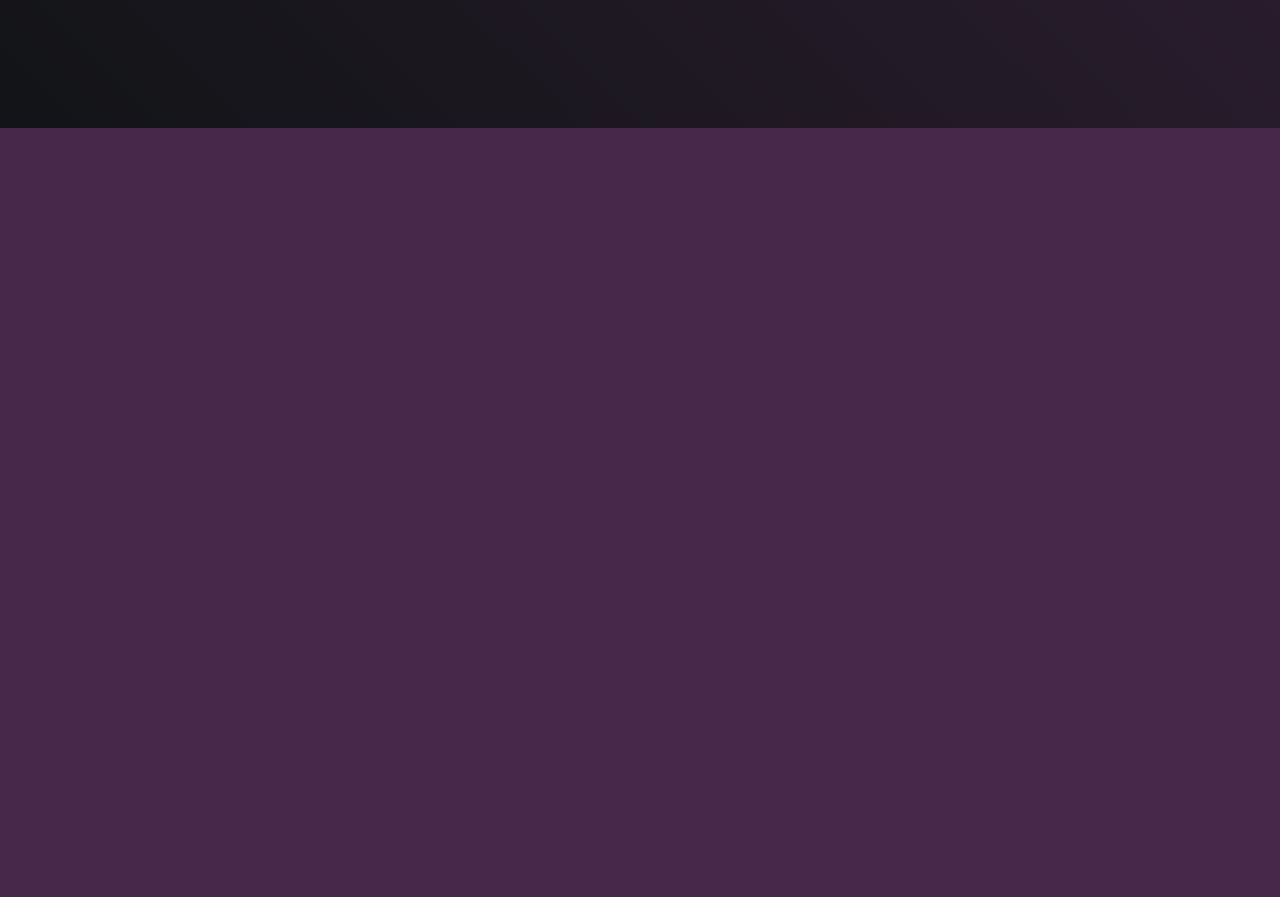
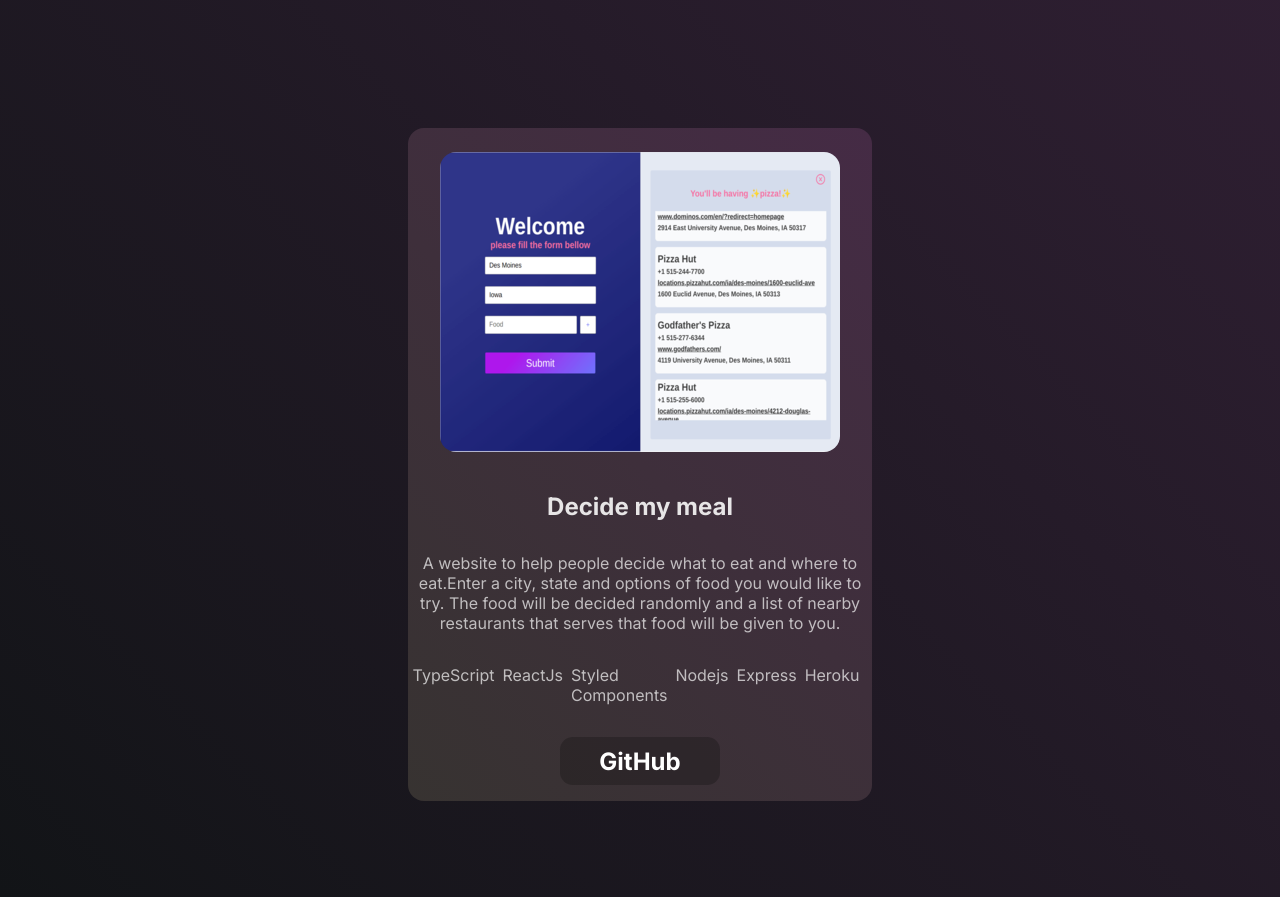
Before and after one commit to dndanli/dndanli-portfolio-v2, a React (Create React App) app in the folder dndanli-portfolio/: page / in a window 1280 px wide. Shown: the part 1920-2817 px from the top of the page. Before the commit the page ends 2048 px from the top, so only its background shows below. Built offline with nearby package versions, Linux system fonts and the light colour scheme.

Commit message:
added components to app.tsx

```diff
--- a/dndanli-portfolio/src/App.tsx
+++ b/dndanli-portfolio/src/App.tsx
@@ -2,16 +2,16 @@ import StyledAbout from "./Components/Sections/About/About.style";
 import GlobalStyle from "./Components/GlobalStyles/GlobalStyles";
 import StyledNavbar from "./Components/Navbar/Navbar.style";
 import StyledSkills from "./Components/Sections/Skills/Skills.style";
+import StyledProjects from "./Components/Sections/Projects/Projects.style";
 
 function App() {
   return (
     <div className="App">
       <GlobalStyle />
-      <div>
-        <StyledNavbar className="nav" />
-        <StyledAbout className="about-section" />
-        <StyledSkills className="skills-section" />
-      </div>
+      <StyledNavbar className="nav" />
+      <StyledAbout className="about-section" />
+      <StyledSkills className="skills-section" />
+      <StyledProjects className="projects-section" />
     </div>
   );
 }
```
